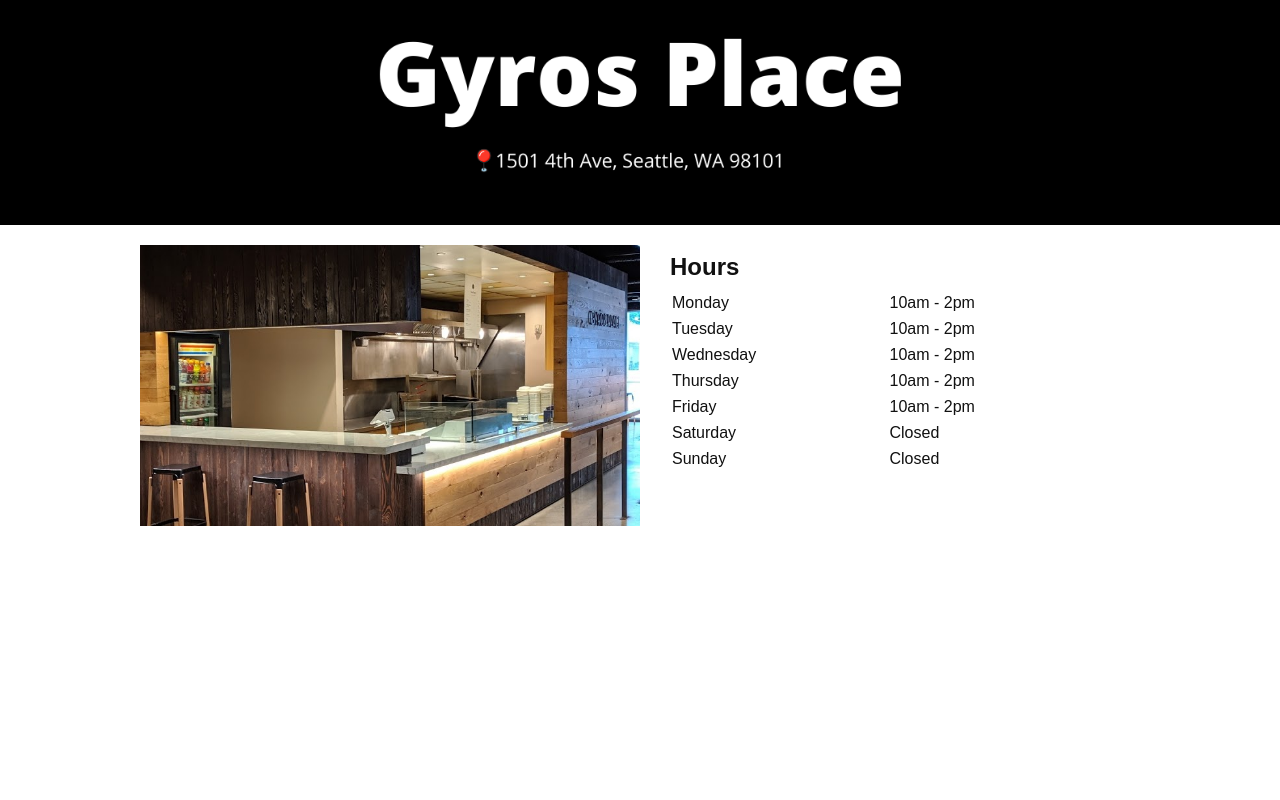
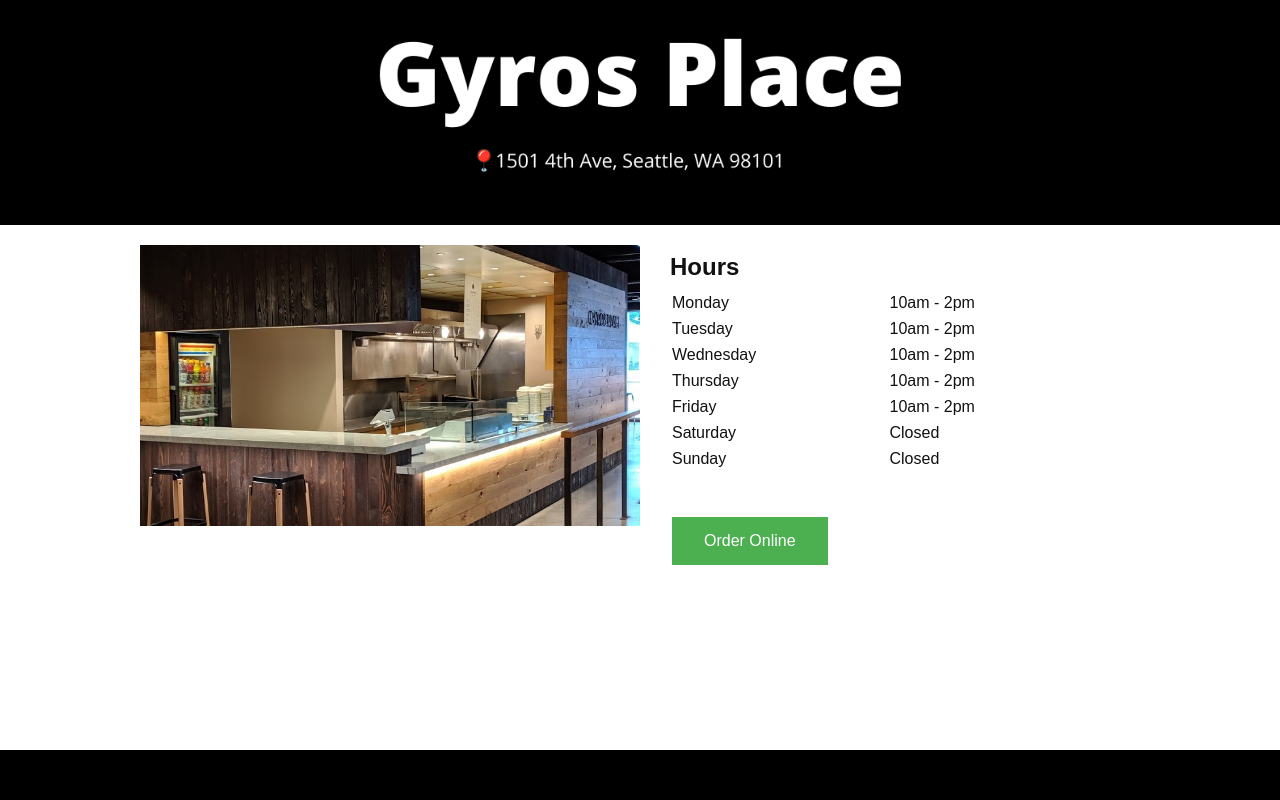
Before and after one commit to GyrosPlace/GyrosPlace.github.io, a plain HTML site: page index.html in a window 1280 px wide. Drawn offline with Linux system fonts and the light colour scheme.

Commit message:
Clean up

```diff
--- a/index.html
+++ b/index.html
@@ -51,8 +51,10 @@
 
                 </tr>
             </table>
-            <p> </p>
+            <p><button class="button" onclick="https://www.youtube.com/'">Order Online</button></p>
         </article>
         <img class="img-cover" src="cover.png" alt="juice">
     </div>
+    <div class="footer">
+    </div>
 </body></html>
--- a/style.css
+++ b/style.css
@@ -10,8 +10,6 @@
 .img-banner {
     width: 100%;
 }
-
-
 
 .img-info {
     width=100%
@@ -39,13 +37,37 @@
     width: 100%;
 }
 
-.img-info table{
+.img-info table {
     padding: 0px 30px 20px;
     width: 100%;
     font-family: arial;
     font size: 16px;
     color: #111;
     line-height: 24px;
+}
+
+.footer {
+    position: fixed;
+    left: 0;
+    bottom: 0;
+    width: 100%;
+    background-color: black;
+    color: white;
+    text-align: center;
+    height: 50px;
+}
+
+.button {
+    background-color: #4CAF50;
+    border: none;
+    color: white;
+    padding: 15px 32px;
+    text-align: center;
+    text-decoration: none;
+    display: inline-block;
+    font-size: 16px;
+    margin: 4px 2px;
+    cursor: pointer;
 }
 
 @media only screen and (min-width: 768px) {
```
